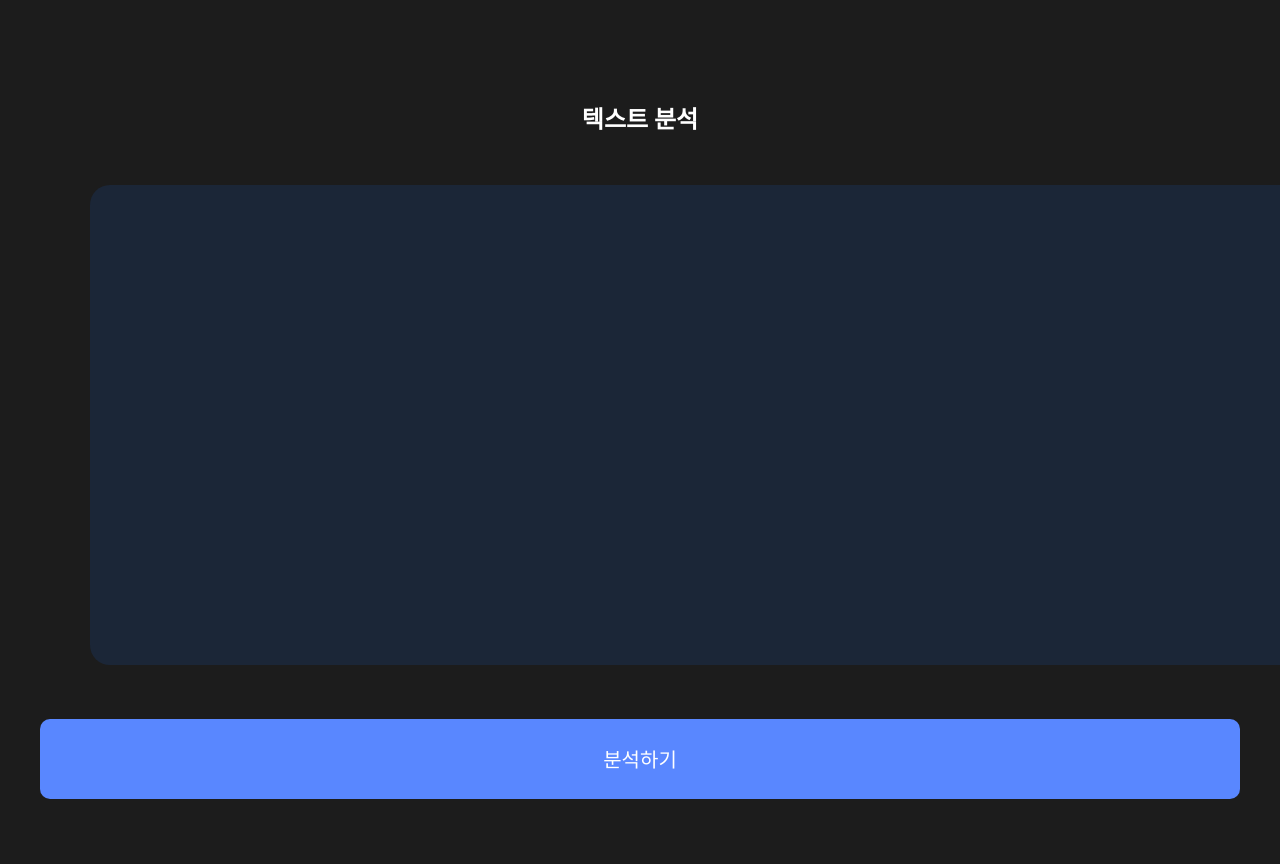
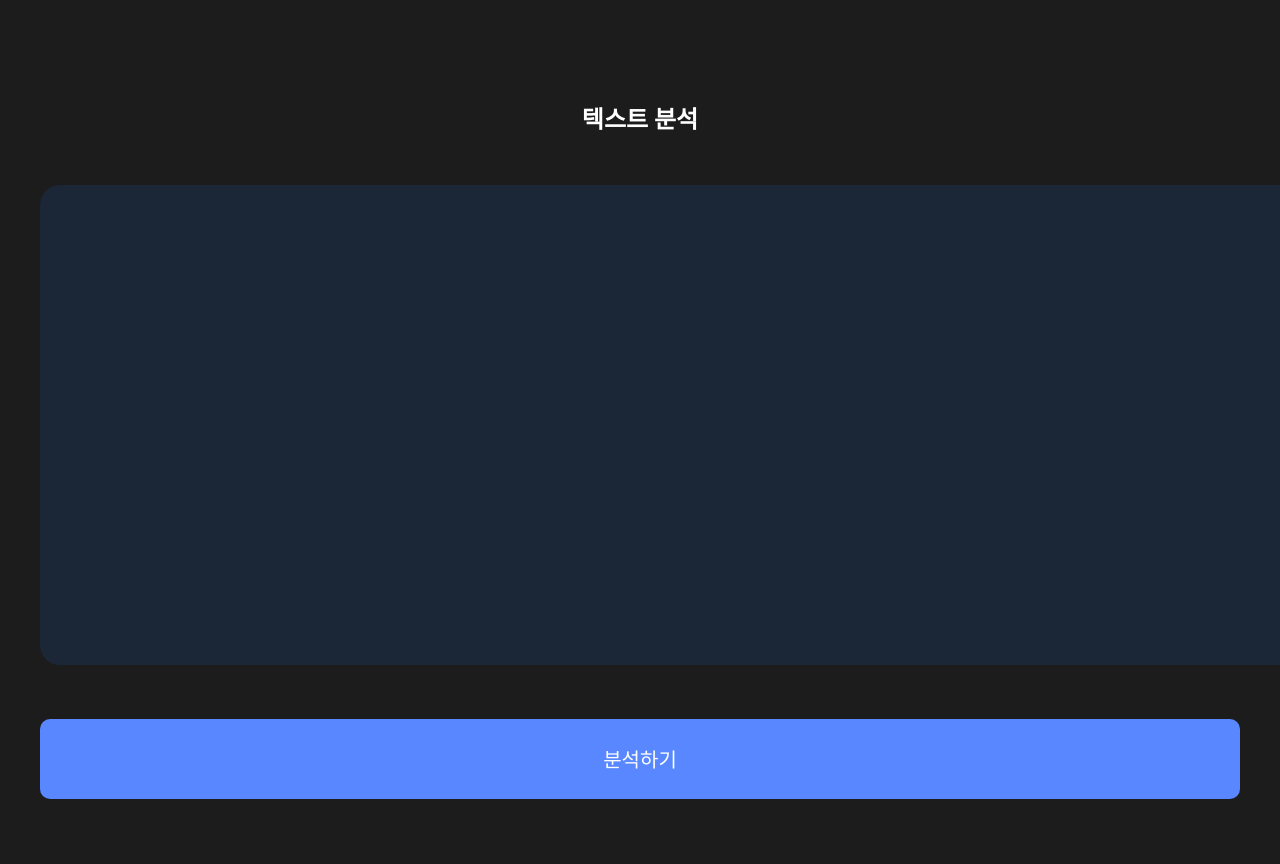
Before and after one commit to drugDetectionSite/proSetting, a Flask app: page /textAno in a window 1280 px wide; the page is wider, and only the part inside the window is pictured. Shown: the part 80-944 px from the top of that part. Run offline with Flask 3, Linux system fonts and the light colour scheme.

Commit message:
css 디자인 수정

```diff
--- a/static/css/style.css
+++ b/static/css/style.css
@@ -87,7 +87,7 @@ h3 {
 
 /* 글자 입력란 */
 #textBox1 {
-    margin: 50px;
+    margin: 50px auto;
     margin-top: 10px;
     /* width: 1200px; */
     width: 100%;
```
